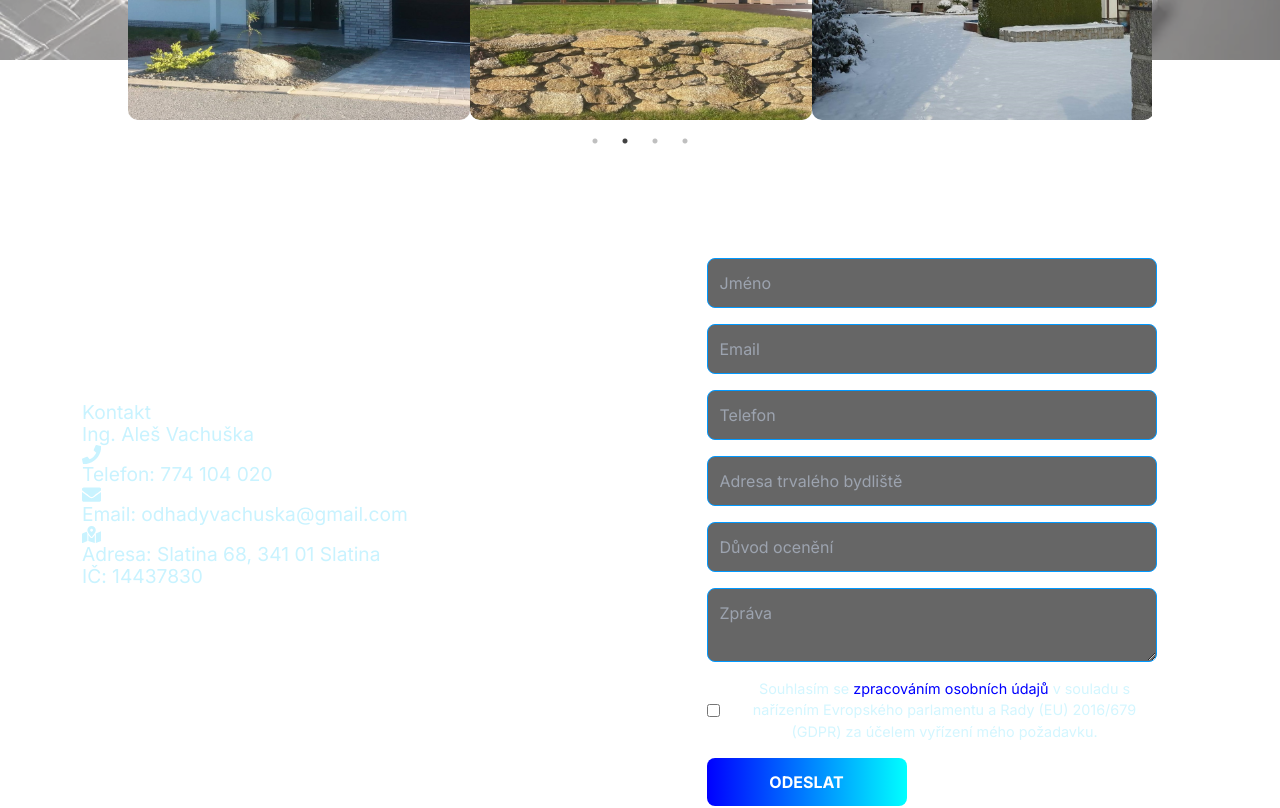
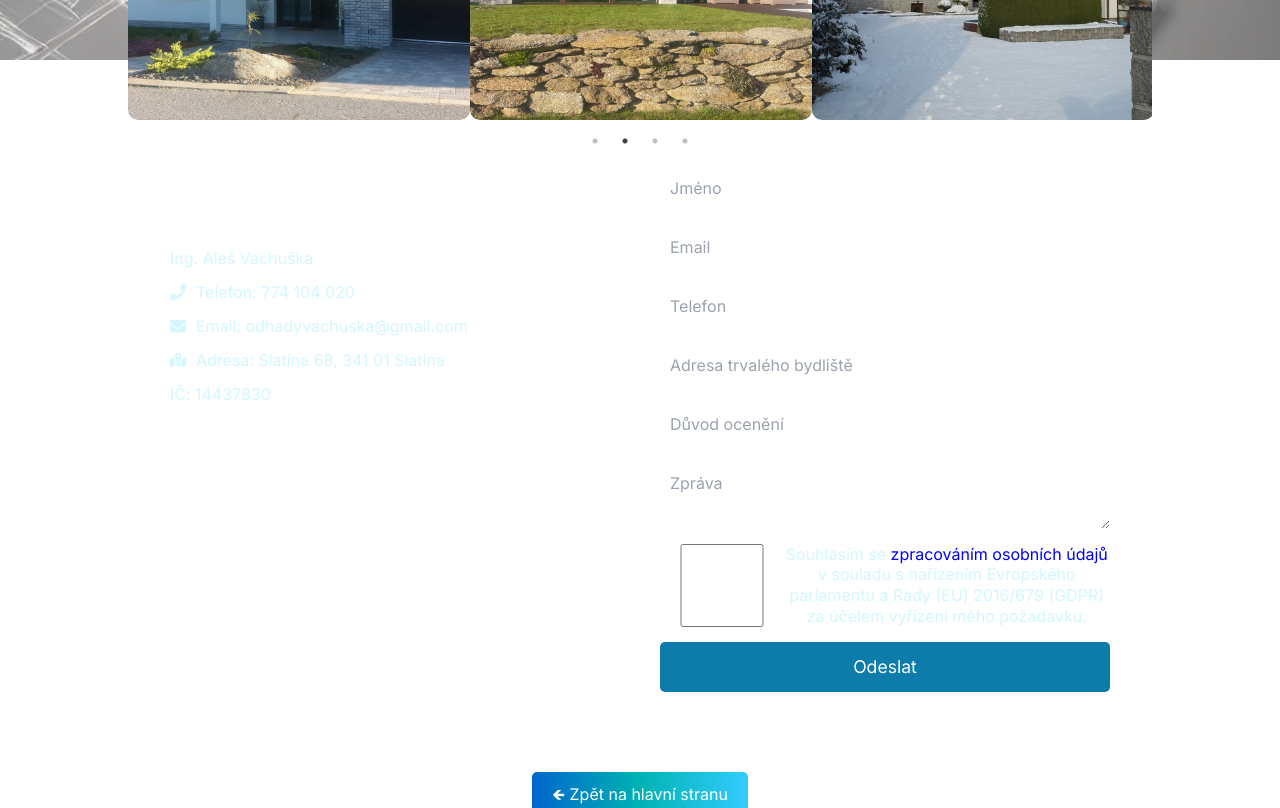
Before and after one commit to vachuska1/Estate-web, a Next.js app: page /odhady in a window 1280 px wide. Shown: the part 740-1548 px from the top of the page. Built offline with nearby package versions, Linux system fonts and the light colour scheme.

Commit message:
send emaul, nefunguje dodelat

```diff
--- a/package.json
+++ b/package.json
@@ -15,7 +15,7 @@
     "dotenv": "^16.4.7",
     "framer-motion": "^12.4.7",
     "next": "15.1.7",
-    "nodemailer": "^6.10.0",
+    "nodemailer": "^6.10.1",
     "react": "^19.0.0",
     "react-dom": "^19.0.0",
     "react-icons": "^5.5.0",
--- /dev/null
+++ b/src/app/api/send-email/route.ts
@@ -0,0 +1,58 @@
+import { NextRequest } from "next/server";
+import nodemailer from "nodemailer";
+
+export async function POST(req: NextRequest) {
+  try {
+    const { name, email, phone, address, reason, message } = await req.json();
+
+    // Basic validation
+    if (!name || !email || !message) {
+      return new Response("Missing required fields", { status: 400 });
+    }
+
+    const transporter = nodemailer.createTransport({
+        service: "gmail",
+        auth: {
+          user: process.env.EMAIL_USER,
+          pass: process.env.EMAIL_PASS,
+        },
+        tls: {
+          rejectUnauthorized: false // PRO LOKÁLNÍ VÝVOJ - v produkci odstranit!
+        }
+      });
+
+    const mailOptions = {
+      from: process.env.EMAIL_USER,
+      to: process.env.EMAIL_USER,
+      replyTo: email,
+      subject: `Nový odhadový požadavek od ${name}`,
+      text: `
+        Jméno: ${name}
+        Email: ${email}
+        Telefon: ${phone || 'Nezadáno'}
+        Adresa: ${address || 'Nezadáno'}
+        Důvod ocenění: ${reason || 'Nezadáno'}
+
+        Zpráva:
+        ${message}
+      `,
+      html: `
+        <h3>Nový odhadový požadavek</h3>
+        <p><strong>Jméno:</strong> ${name}</p>
+        <p><strong>Email:</strong> ${email}</p>
+        <p><strong>Telefon:</strong> ${phone || 'Nezadáno'}</p>
+        <p><strong>Adresa:</strong> ${address || 'Nezadáno'}</p>
+        <p><strong>Důvod ocenění:</strong> ${reason || 'Nezadáno'}</p>
+        <h4>Zpráva:</h4>
+        <p>${message.replace(/\n/g, '<br>')}</p>
+      `
+    };
+
+    await transporter.sendMail(mailOptions);
+    return new Response("Email byl úspěšně odeslán", { status: 200 });
+
+  } catch (error: any) {
+    console.error("Chyba při odesílání emailu:", error);
+    return new Response("Nepodařilo se odeslat email: " + error.message, { status: 500 });
+  }
+}
--- a/src/app/api/sendEmail/route.ts
+++ /dev/null
@@ -1,36 +0,0 @@
-import { NextResponse } from "next/server";
-import nodemailer from "nodemailer";
-
-// API route pro odeslání emailu
-export async function POST(req: Request) {
-  try {
-    const data = await req.json();
-    console.log("Přijatá data:", data);
-
-    // Nastavení transporteru pro nodemailer
-    const transporter = nodemailer.createTransport({
-      host: process.env.SMTP_HOST,
-      port: Number(process.env.SMTP_PORT),
-      secure: process.env.SMTP_PORT === "465", // Zkontroluj, zda používáš správný port
-      auth: {
-        user: process.env.SMTP_USER,
-        pass: process.env.SMTP_PASS,
-      },
-      tls: { rejectUnauthorized: false }, // Pokud používáš TLS
-    });
-
-    console.log("Odesílám email...");
-    await transporter.sendMail({
-      from: `"${data.name}" <${process.env.SMTP_USER}>`,
-      to: "cilovy-email@domena.cz", // Zadej cíl emailu
-      subject: `Nová poptávka od ${data.name}`,
-      text: `Jméno: ${data.name}\nEmail: ${data.email}\nTelefon: ${data.phone}\nAdresa: ${data.address}\nDůvod: ${data.reason}\nZpráva: ${data.message}`,
-    });
-
-    console.log("Email úspěšně odeslán!");
-    return NextResponse.json({ message: "Email úspěšně odeslán" }, { status: 200 });
-  } catch (error) {
-    console.error("Chyba při odesílání emailu:", error);
-    return NextResponse.json({ error: "Nepodařilo se odeslat email." }, { status: 500 });
-  }
-}
--- a/src/app/design/page.tsx
+++ b/src/app/design/page.tsx
@@ -53,9 +53,11 @@ export default function Design() {
   Tvořím moderní a rychlé weby pro prezentaci osob i firem s využitím nejnovějších technologií,
   jako jsou React, Next.js a Framer Motion.
   </p>
+  <br />
 <p className={styles.description}>
   Weby jsou výkonné, bezpečné a uživatelsky přívětivé.
 </p>
+<br /><br />
 <h2 className={styles.subtitle}>Ukázky webů</h2>
 
       {/* Galerie s plynulým přechodem */}
--- a/src/app/odhady/page.tsx
+++ b/src/app/odhady/page.tsx
@@ -79,36 +79,32 @@ const Odhady = () => {
     setIsChecked(e.target.checked);
   };
 
-  const handleSubmit = async (e: React.FormEvent<HTMLFormElement>) => {
+  const handleSubmit = async (e: React.FormEvent) => {
     e.preventDefault();
-
-    if (!isChecked) {
-      setMessage("Musíte souhlasit se zpracováním osobních údajů.");
-      return;
-    }
-
     setIsSubmitting(true);
     setMessage("");
 
     try {
-      const response = await fetch("https://odhadyvachuska.cz/api/sendEmail/route.ts", {
+      const response = await fetch("/api/send-email", {
         method: "POST",
-        headers: {
-          "Content-Type": "application/json",
-        },
+        headers: { "Content-Type": "application/json" },
         body: JSON.stringify(formData),
       });
 
-      if (!response.ok) {
-        throw new Error("Chyba při odesílání formuláře.");
-      }
+      if (!response.ok) throw new Error("Nepodařilo se odeslat formulář");
 
-      setMessage("Email byl úspěšně odeslán!");
-      setFormData({ name: "", email: "", phone: "", address: "", reason: "", message: "" });
-      setIsChecked(false);
+      setMessage("Formulář byl úspěšně odeslán!");
+      setFormData({
+        name: "",
+        email: "",
+        phone: "",
+        address: "",
+        reason: "",
+        message: "",
+      });
     } catch (error) {
-      console.error("Chyba:", error);
-      setMessage("Nepodařilo se odeslat email.");
+      console.error("Chyba při odesílání:", error);
+      setMessage("Nastala chyba při odesílání formuláře. Zkuste to prosím později.");
     } finally {
       setIsSubmitting(false);
     }
@@ -180,14 +176,19 @@ const Odhady = () => {
     <input type="text" name="reason" value={formData.reason} onChange={handleChange} placeholder="Důvod ocenění" />
     <textarea name="message" value={formData.message} onChange={handleChange} placeholder="Zpráva" required></textarea>
     <div className={styles.checkboxContainer}>
-    <input type="checkbox" checked={isChecked} onChange={handleCheckboxChange} required />
-    <span>
-      Souhlasím se{" "}
-      <Link href="/odhady/ZasadyOchrany" target="_blank" rel="noopener noreferrer">
+    <input
+    type="checkbox"
+    checked={isChecked}
+    onChange={handleCheckboxChange}
+    required
+  />
+  <span>
+    Souhlasím se{" "}
+    <Link href="/odhady/ZasadyOchrany" target="_blank" rel="noopener noreferrer">
       zpracováním osobních údajů
     </Link>{" "}
-      v souladu s nařízením Evropského parlamentu a Rady (EU) 2016/679 (GDPR) za účelem vyřízení mého požadavku.
-    </span>
+    v souladu s nařízením Evropského parlamentu a Rady (EU) 2016/679 (GDPR) za účelem vyřízení mého požadavku.
+  </span>
 </div>
 
 
--- a/src/styles/Odhady.module.css
+++ b/src/styles/Odhady.module.css
@@ -121,77 +121,72 @@
 /* 🚀 FUTURISTICKÝ FORMULÁŘ */
 
 .contactWrapper {
+  z-index: 2;
   display: flex;
-    justify-content: space-between;
-    align-items: center;
-    width: 100%;
-    max-width: 1400px;
-    padding: 2rem;
-    margin: 100px 0;
-    transition: all 0.3s ease-in-out;
-    z-index: 10;
+  flex-direction: row;
+  justify-content: center;
+  align-items: flex-start;
+  gap: 40px;
+  padding: 40px;
+  flex-wrap: wrap;
+  max-width: 1200px;
+  margin: 0 auto;
 }
 
 .contactInfo {
   flex: 1;
-    text-align: justify;
-    color: rgb(201, 243, 255);
-    font-size: 1.2rem;
-    margin-bottom: 75px;
-    line-height: 1.1;
-    padding-left: 50px;
+  min-width: 300px;
+  max-width: 500px;
+  text-align: left;
+}
+
+.contactInfo h2 {
+  font-size: 2.5rem;
+  font-weight: bold;
+  margin-bottom: 20px;
+  color: white;
+}
+
+.contactInfo p {
+  white-space: nowrap;
+  overflow: hidden;
+  text-overflow: ellipsis;
+  font-size: 1rem;
+  margin-bottom: 10px;
+  display: flex;
+  align-items: center;
+  gap: 10px;
 }
 
 .contactForm {
   flex: 1;
-    display: flex;
-    flex-direction: column;
-    align-items: center;
-    gap: 1rem;
+  min-width: 300px;
+  max-width: 600px;
 }
 
 .contactForm form {
   display: flex;
   flex-direction: column;
-    gap: 1rem;
-    max-width: 500px;
-    width: 90%;
+  gap: 15px;
 }
 
 .contactForm input,
 .contactForm textarea {
-    width: 90%;
-    padding: 0.75rem;
-    border: 1px solid #0099ff;
-    border-radius: 8px;
-    background: rgba(0, 0, 0, 0.6);
-    color: #0ff;
+  padding: 10px;
   font-size: 1rem;
-    outline: none;
-    transition: all 0.3s ease;
+  width: 100%;
+  border: none;
+  border-radius: 5px;
 }
-
-.contactForm input:focus,
-.contactForm textarea:focus {
-    background: rgba(0, 255, 255, 0.2);
-    box-shadow: 0 0 10px rgba(0, 255, 255, 0.8);
-}
-
 
 .checkboxContainer {
   display: flex;
-    align-items: center;
-  }
-
-  .checkboxContainer input {
-    margin-right: 5px;
-    width: auto; /* Zajistí, že checkbox nebude zabírat zbytečně moc místa */
+  align-items: middle;
+  font-size: 1rem;
 }
 
 .checkboxContainer span {
-    font-size: 0.9em;
-    margin-left: 20px;
-    width: 80%;
+  line-height: 1.3;
 }
 
   .checkboxContainer a {
@@ -221,23 +216,24 @@
   }
 
   .contactForm button {
-    width: 200px;
-    padding: 0.75rem;
-    background: linear-gradient(90deg, #00f, #0ff);
+    padding: 12px;
+    font-size: 1.1rem;
+    background-color: #0e7caa;
     color: white;
     border: none;
-    border-radius: 8px;
+    border-radius: 5px;
     cursor: pointer;
-    font-size: 1rem;
-    font-weight: bold;
-    text-transform: uppercase;
-    transition: all 0.3s ease-in-out;
   }
 
-.contactForm button:hover {
-    background: linear-gradient(90deg, #0ff, #00f);
-    box-shadow: 0 0 15px rgba(0, 255, 255, 0.8);
+  .contactForm button:disabled {
+    background-color: #888;
+    cursor: not-allowed;
   }
+
+
+
+
+
 
 .status {
     margin-top: 1rem;
```
Also changed, not shown: 2 other files (tests, documents, lock files or other folders). Lines whose indentation alone changed are shown as unchanged.
